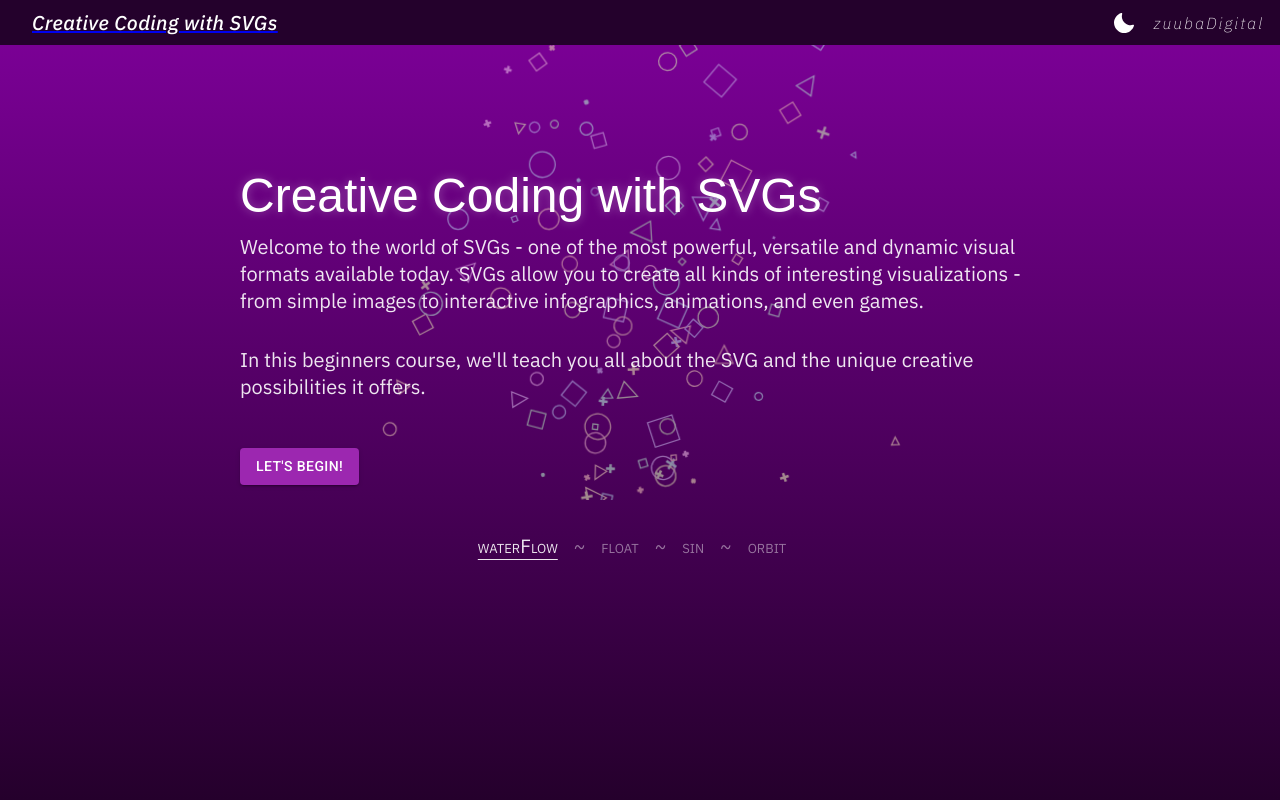
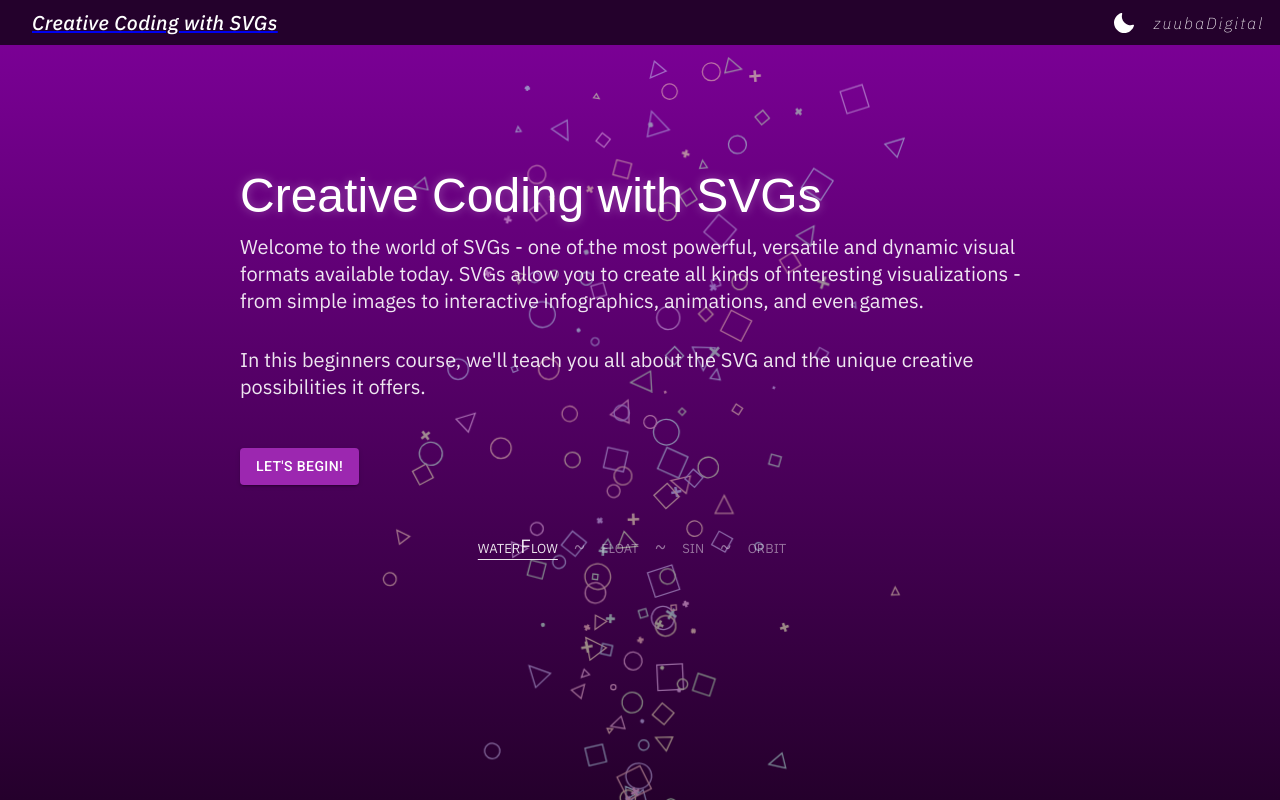
Before and after one commit to aokorodu/docsite-ccwsvgs, a React (Vite) app: page / in a window 1280 px wide. Built offline with nearby package versions, Linux system fonts and the light colour scheme; a web font is replaced by a local one.

Commit message:
fix for bgAnimation

```diff
--- a/src/components/bganimation/BGAnimation.module.css
+++ b/src/components/bganimation/BGAnimation.module.css
@@ -16,4 +16,5 @@
   width: 100%;
   max-width: 100%;
   border: none;
+  max-height: none !important;
 }
```
